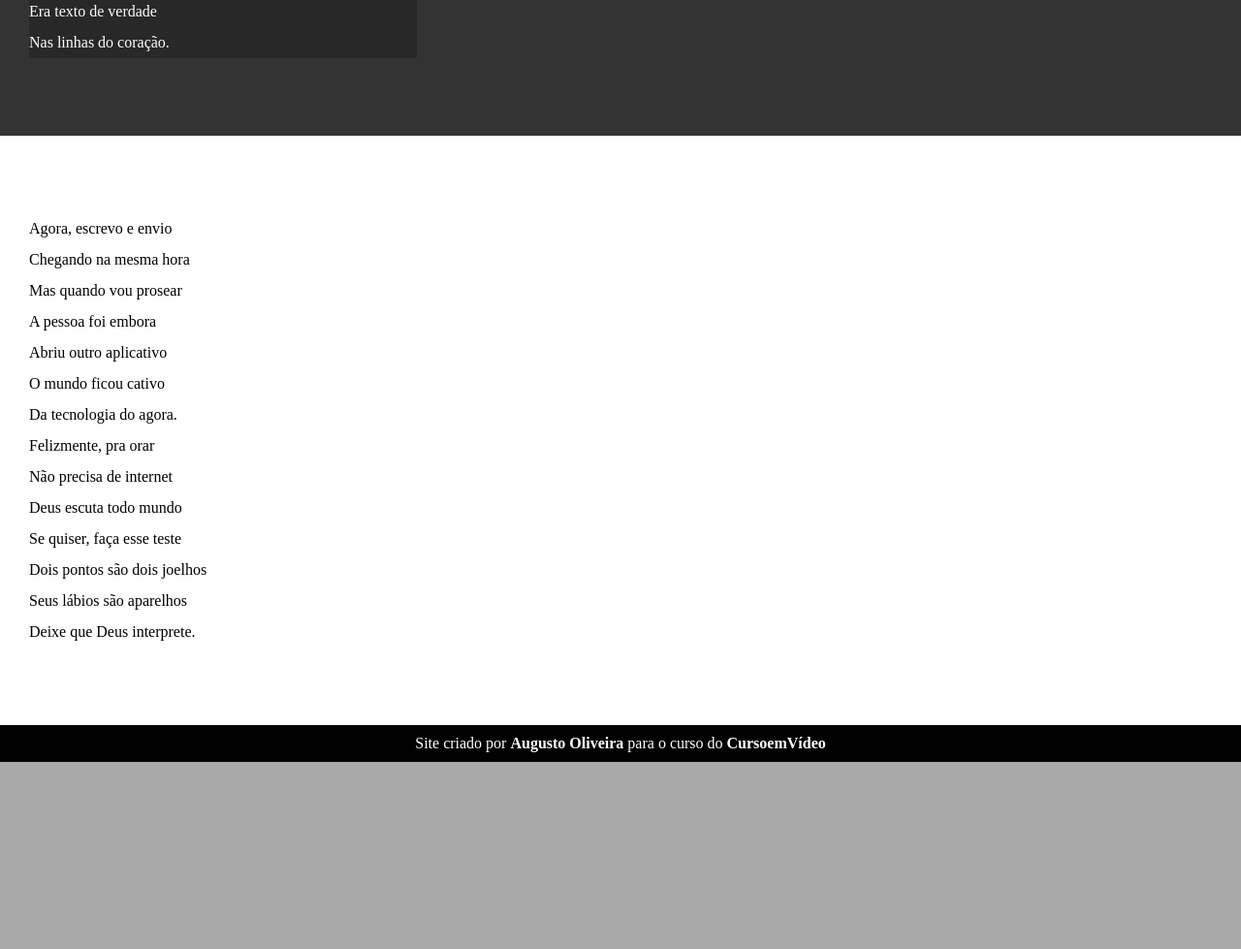
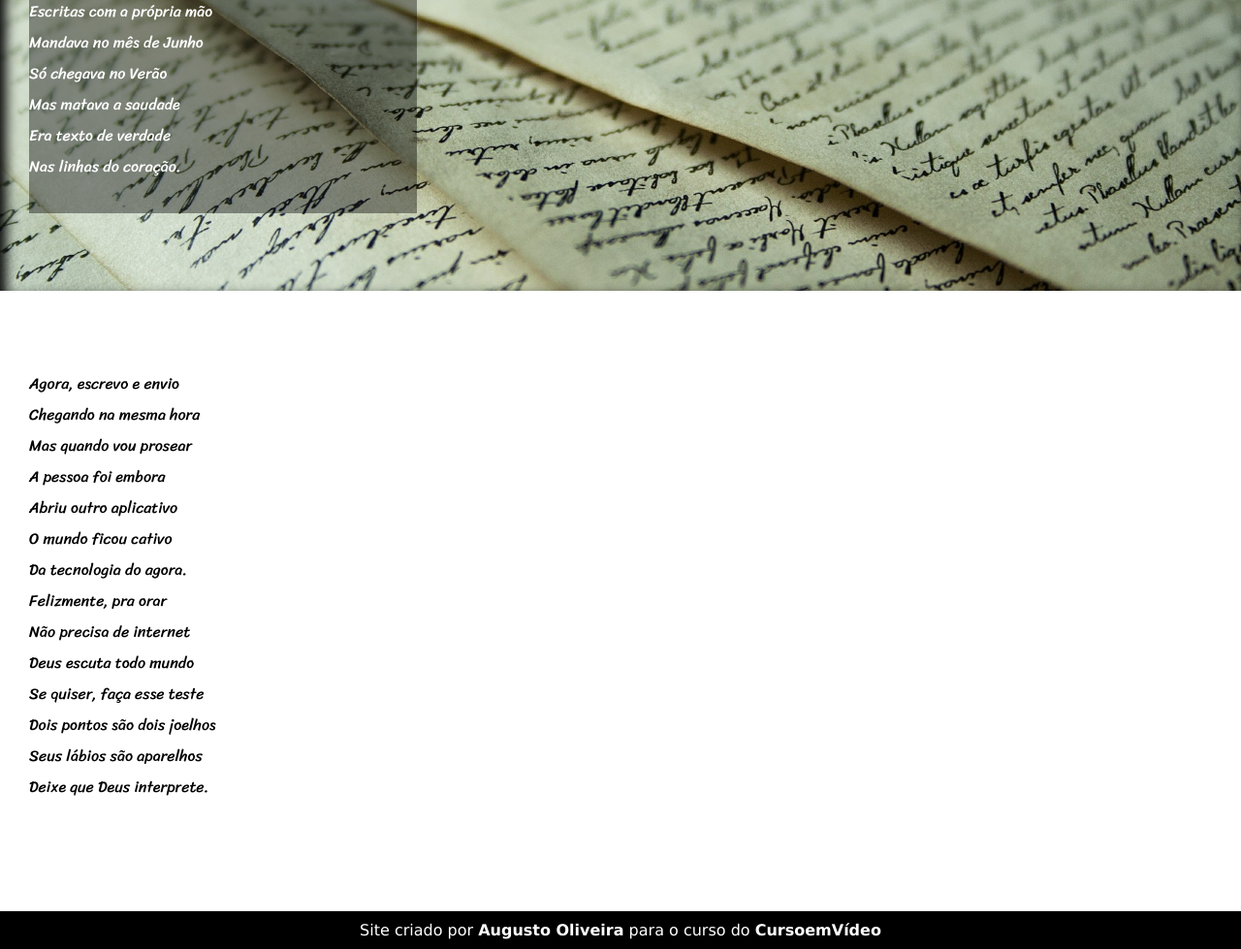
Before and after one commit to 715Augusto/Exercicio22, a plain HTML site: page Desafio/index.html in a window 1280 px wide. Shown: the part 1775-2754 px from the top of the page at 97% size. Before the commit the page ends 2561 px from the top, so only its background shows below. Drawn offline with Linux system fonts and the light colour scheme.

Commit message:
Atualização

```diff
--- /dev/null
+++ b/Desafio/estilo.css
@@ -0,0 +1,97 @@
+ @charset "UTF-8";
+ @import url('https://fonts.googleapis.com/css2?family=Passion+One:wght@400;700;900&family=Sriracha&display=swap');
+ @import url('https://fonts.googleapis.com/css2?family=Passion+One:wght@400;700;900&family=Sriracha&display=swap');
+
+ :root {
+    --fonte1:  Verdana, Geneva, Tahoma, sans-serif;
+    --fonte2: 'Passion One', cursive;
+    --fonte3: 'Sriracha', cursive;
+ }
+
+ * {
+     margin: 0;
+     padding: 0;
+ }
+
+ html,
+ body {
+     background-color: darkgray;
+     min-height: 100vh;
+     font-family: var(--fonte1);
+ }
+
+ header {
+     background-color: black;
+     text-align: center;
+     color: white;
+ }
+
+ header>h1 {
+     margin: 0;
+     padding-top: 50px;
+     font-variant: small-caps;
+     font-family: var(--fonte2);
+ }
+
+ header>p {
+     padding-bottom: 50px;
+ }
+
+ a {
+     text-decoration: none;
+     color: white;
+     font-weight: bolder;
+ }
+
+ a:hover {
+     text-decoration: underline;
+ }
+
+ section {
+     padding-top: 10vh;
+     padding-bottom: 10vh;
+     line-height: 2em;
+     padding-left: 30px;
+     font-family: var(--fonte3);
+ }
+
+ section > p {
+    padding-bottom: 2em;
+ }
+
+ section.normal {
+     background-color: white;
+     color: black;
+ }
+
+ section.imagem {
+     background-color: rgb(51, 51, 51);
+     color: white;
+     box-shadow: inset 6px 6px 13px 0px black;
+     background-attachment: fixed;
+ }
+
+ section.imagem>p {
+     background-color: rgba(0, 0, 0, 0.404);
+     color: white;
+     width: 400px;
+ }
+
+ section#img01 {
+    background-image: url(./Imagens_Desafio/background001.jpg);
+    background-position: right center;
+    background-size: cover;
+ }
+
+ section#img02 {
+    background-image: url(./Imagens_Desafio/background002.jpg);
+    background-position: center;
+    background-size: cover;
+ }
+
+ footer {
+     background-color: black;
+     text-align: center;
+     padding: 10px;
+     color: white;
+ }
--- a/Desafio/index.html
+++ b/Desafio/index.html
@@ -4,73 +4,7 @@
     <meta charset="UTF-8">
     <meta name="viewport" content="width=device-width, initial-scale=1.0">
     <title>Cordel Moderno</title>
-    <style>
-        * {
-            margin: 0;
-            padding: 0;
-        }
-
-        html, body {
-            background-color: darkgray;
-            min-height: 100vh;
-        }
-
-        header {
-            background-color: black;
-            text-align: center;
-            color: white;
-        }
-
-        header > h1 {
-            margin: 0;
-            padding-top: 50px;
-            font-variant: small-caps;
-        }
-
-        header > p{
-            padding-bottom: 50px;
-        }
-
-        a {
-            text-decoration: none;
-            color: white;
-            font-weight: bolder;
-        }
-
-        a:hover {
-            text-decoration: underline;
-        }
-
-        section {
-            padding-top: 10vh;
-            padding-bottom: 10vh;
-            line-height: 2em;
-            padding-left: 30px;
-        }
-
-        section.normal{
-            background-color: white;
-            color: black;
-        }
-
-        section.imagem {
-            background-color: rgb(51, 51, 51);
-            color: white;
-        }
-
-        section.imagem > p {
-            background-color: rgba(0, 0, 0, 0.218);
-            color: white;
-            width: 400px;
-        }
-
-        footer {
-            background-color: black;
-            text-align: center;
-            padding: 10px;
-            color: white;
-        }
-    </style>
+    <link rel="stylesheet" href="estilo.css">
 </head>
 <body>
     <header>
@@ -78,7 +12,7 @@
         <p>Por <a href="https://www.recantodasletras.com.br/poesias/3186743" target="_blank">Milton Duarte</a></p>
     </header>
     <main>
-        <section class="normal">
+        <section class="normal" >
             <p>
                 Estou ficando cansado <br>
                 Da tal tecnologia <br>
@@ -89,7 +23,7 @@
                 Vou dizer tudo em poesia.
             </p>
         </section>
-        <section class="imagem">
+        <section class="imagem" id="img01">
             <p>
                 Não é mais como era antes<br>
                 É tudo abreviado<br>
@@ -109,6 +43,8 @@
                 Agora é .com<br>
                 Se o saite é muito bom <br>
                 Ele vale um alto preço. <br>
+            </p>
+            <p>
                 Pra piorar a liguagem <br>
                 O emoticom é um risco <br>
                 Tem símbolo para tudo <br>
@@ -118,7 +54,7 @@
                 Decifre esse rabisco.
             </p>
         </section>
-        <section class="imagem">
+        <section class="imagem" id="img02">
             <p>
                 Tenho saudade das cartas <br>
                 Escritas com a própria mão <br>
```
